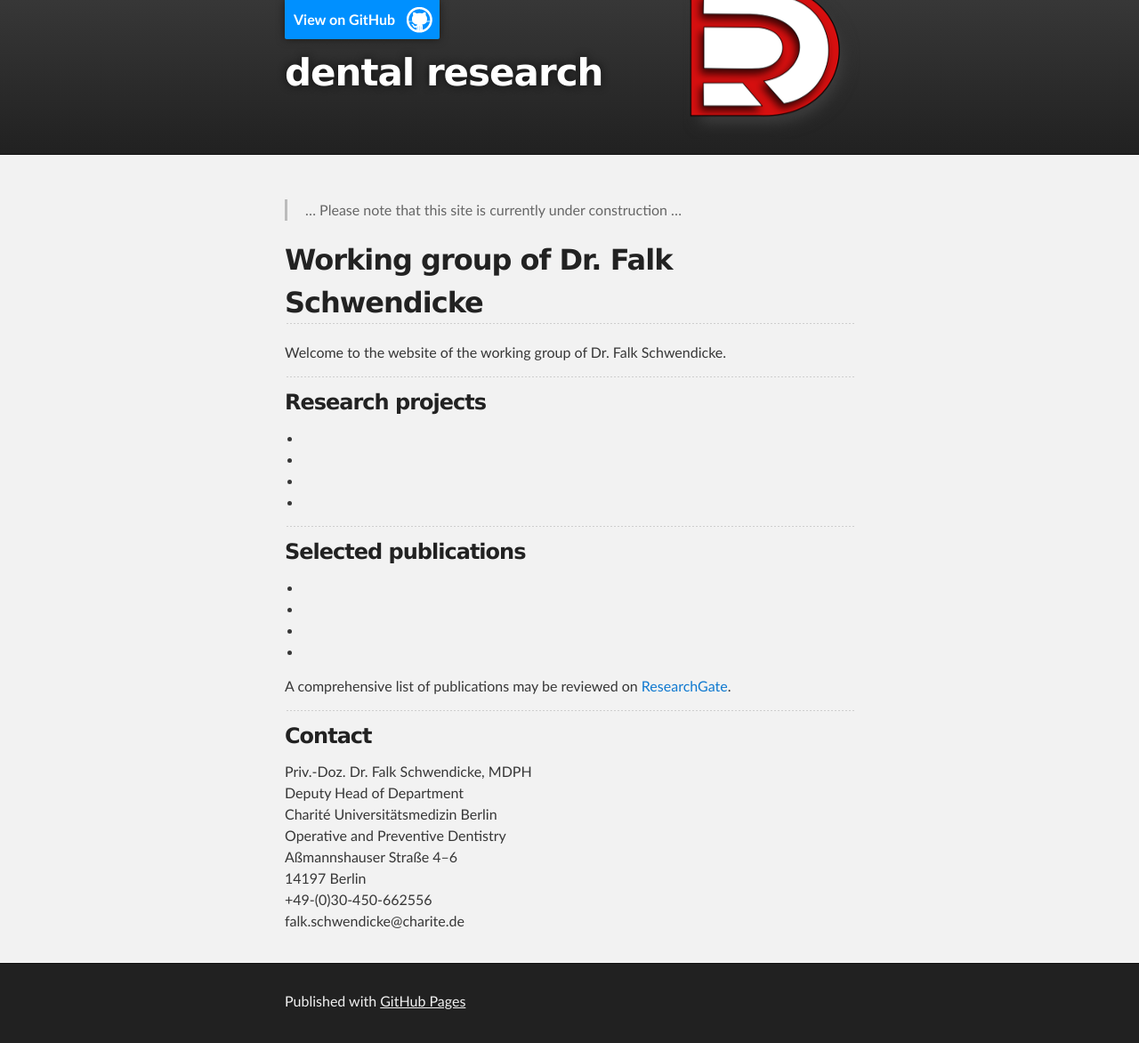
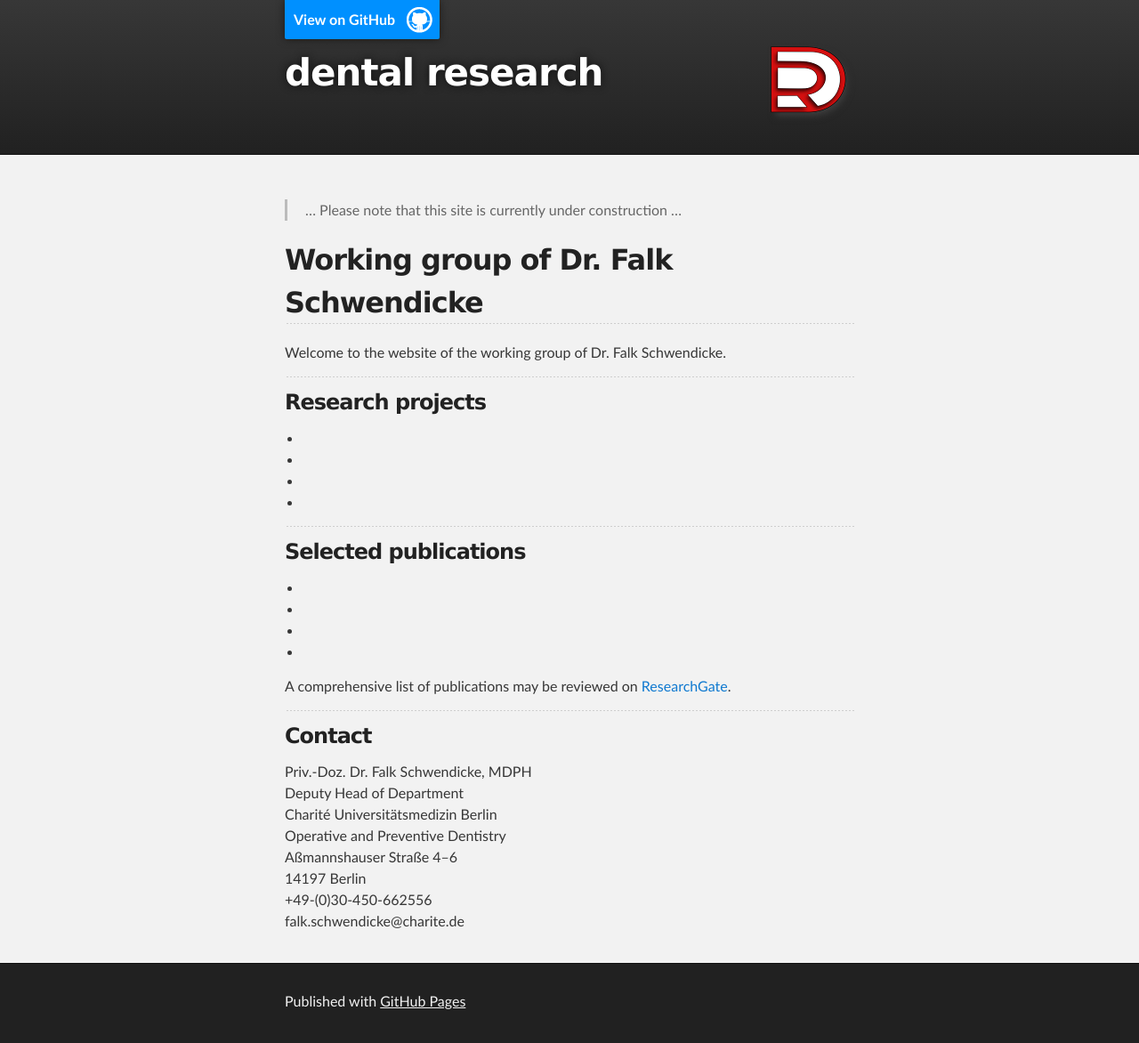
Before and after one commit to dental-research/dental-research.github.io, a Jekyll site: the page built from index.md, in a window 1280 px wide. Shown: the whole page at 89% size. Built offline with Jekyll 4.4.1, drawn with Linux system fonts in a browser that asks for light colours; the repository's description, which GitHub fills in, is left out.

Commit message:
tiny logo 100px

```diff
--- a/_sass/jekyll-theme-slate.scss
+++ b/_sass/jekyll-theme-slate.scss
@@ -291,7 +291,7 @@ Full-Width Styles
   bottom:10%;
   left: 20px;
   z-index: 10;
-  background: url('../images/logo_dr_small.png') no-repeat 95% 80%;
+  background: url('../images/logo_dr_tiny.png') no-repeat 95% 80%;
   border-bottom-left-radius: 2px;
   border-bottom-right-radius: 2px;
 }
```
Also changed, not shown: assets/images/logo_dr_tiny.png (added).
